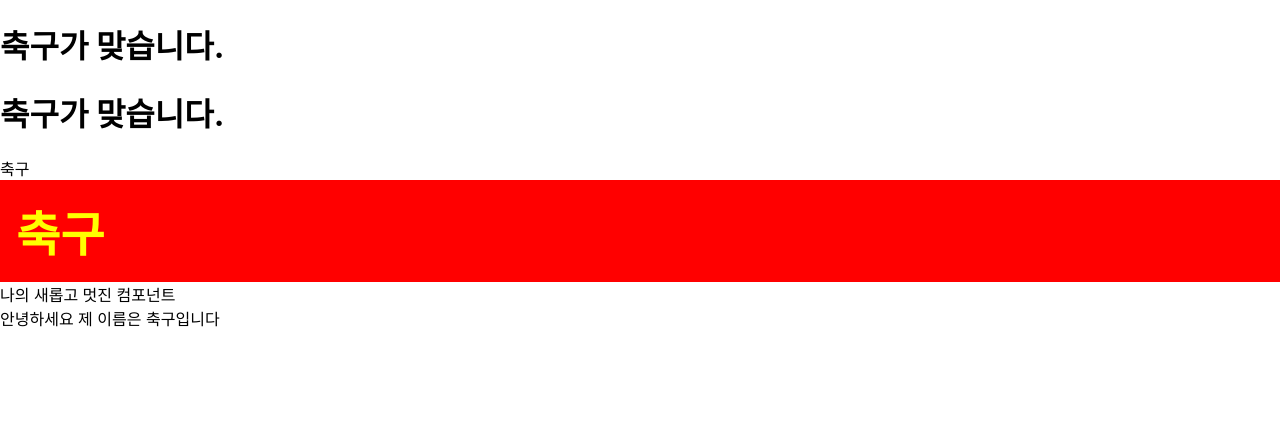
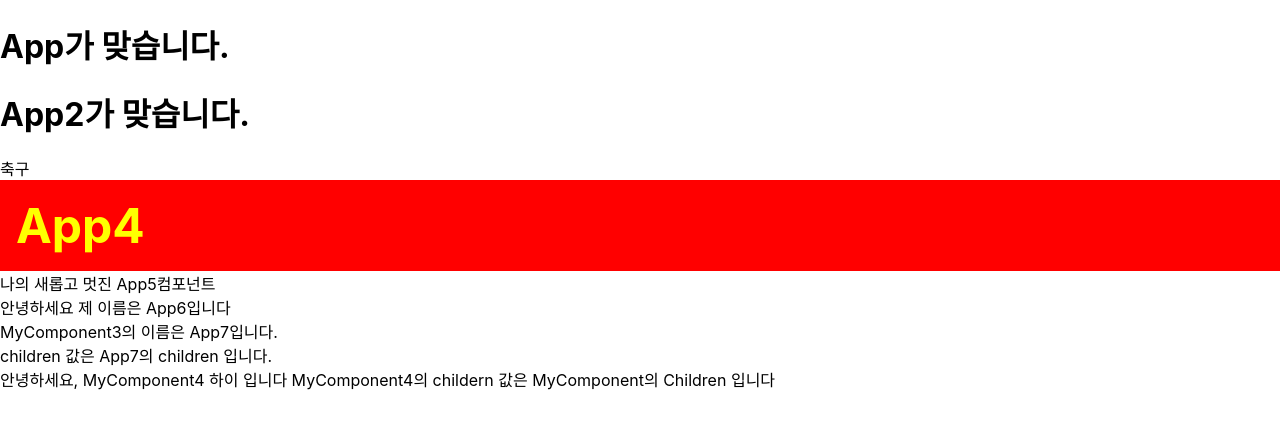
Before and after one commit to ohoCoding/React_Study, a React (Create React App) app: page / in a window 1280 px wide. Shown: the top 428 px of the page. Built offline with nearby package versions, Linux system fonts and the light colour scheme.

Commit message:
ThirdCommit_ReactStudy

```diff
--- a/src/App.js
+++ b/src/App.js
@@ -2,10 +2,10 @@ import React,{Fragment} from 'react';
 
 
 function App() {
-  const name = '축구'
+  const name = 'App'
   return (
     <>
-      {name === '축구' ?(
+      {name === 'App' ?(
         <h1>{name}가 맞습니다.</h1>
       ):(
         <h2>{name}가 아닙니다.</h2>
--- a/src/App2.js
+++ b/src/App2.js
@@ -2,10 +2,10 @@ import React,{Fragment} from 'react';
 
 
 function App2() {
-  const name = '축구'
+  const name = 'App2'
   return (
     <>
-      {name === '축구' && <h1>{name}가 맞습니다.</h1>}
+      {name === 'App2' && <h1>{name}가 맞습니다.</h1>}
 
     </>
 
--- a/src/App4.js
+++ b/src/App4.js
@@ -2,7 +2,7 @@ import React,{Fragment} from 'react';
 
 
 function App4() {
-  const name = '축구';
+  const name = 'App4';
   return (
     <>
       <div
--- a/src/App6.js
+++ b/src/App6.js
@@ -2,6 +2,6 @@ import React from "react";
 import MyComponent2 from "./MyComponent2";
 
 const App6 = () => {
-    return <MyComponent2 name ="축구"/>;
+    return <MyComponent2 name ="App6"/>;
 };
 export default App6;
--- /dev/null
+++ b/src/App7.js
@@ -0,0 +1,10 @@
+import React from 'react';
+import MyComponent3 from './MyComponent3';
+
+const App7 = () => {
+    return <MyComponent3 name="App7">App7의 children</MyComponent3>
+    //MyComponent3 내부에 있는 값은 props로 바로 전달
+    //MyComponent3 사이에 있는 값은 props.children으로 전달
+};
+
+export default App7;
--- /dev/null
+++ b/src/App8.js
@@ -0,0 +1,7 @@
+import React from 'react';
+import MyComponent4  from './MyComponent4';
+
+const App8 = () => {
+    return <MyComponent4 name = "하이"> MyComponent의 Children</MyComponent4>
+};
+export default App8;
--- a/src/MyComponent.js
+++ b/src/MyComponent.js
@@ -1,6 +1,6 @@
 import React from 'react';
 
 const MyComponent = () => {
-    return <div>나의 새롭고 멋진 컴포넌트</div>;
+    return <div>나의 새롭고 멋진 App5컴포넌트</div>;
 };
 export default MyComponent;
--- /dev/null
+++ b/src/MyComponent3.js
@@ -0,0 +1,12 @@
+import React from 'react';
+
+const MyComponent3 = props => {
+    return (
+        <div>
+             MyComponent3의 이름은 {props.name}입니다.<br/>
+            children 값은 {props.children} 입니다.
+        </div>
+    );
+};
+
+export default MyComponent3;
--- /dev/null
+++ b/src/MyComponent4.js
@@ -0,0 +1,16 @@
+import React from 'react';
+import PropTypes from 'prop-types';
+
+const MyComponent4  = ({name,children}) => {
+    return (
+        <div>
+            안녕하세요, MyComponent4 {name} 입니다
+            MyComponent4의 childern 값은 {children} 입니다
+        </div>
+    );
+};
+MyComponent4.propTypes = {
+    name : PropTypes.string
+};
+
+export default MyComponent4;
--- a/src/index.js
+++ b/src/index.js
@@ -8,6 +8,8 @@ import App4 from './App4';
 import reportWebVitals from './reportWebVitals';
 import App5 from './App5';
 import App6 from './App6';
+import App7 from './App7';
+import App8 from './App8';
 
 ReactDOM.render(  //컴포넌트를 페이지에 렌더링하는 역할
   <React.StrictMode>
@@ -17,6 +19,8 @@ ReactDOM.render(  //컴포넌트를 페이지에 렌더링하는 역할
     <App4 />
     <App5 />
     <App6 />
+    <App7 />
+    <App8 />
   </React.StrictMode>,
   //
   document.getElementById('root')
```
